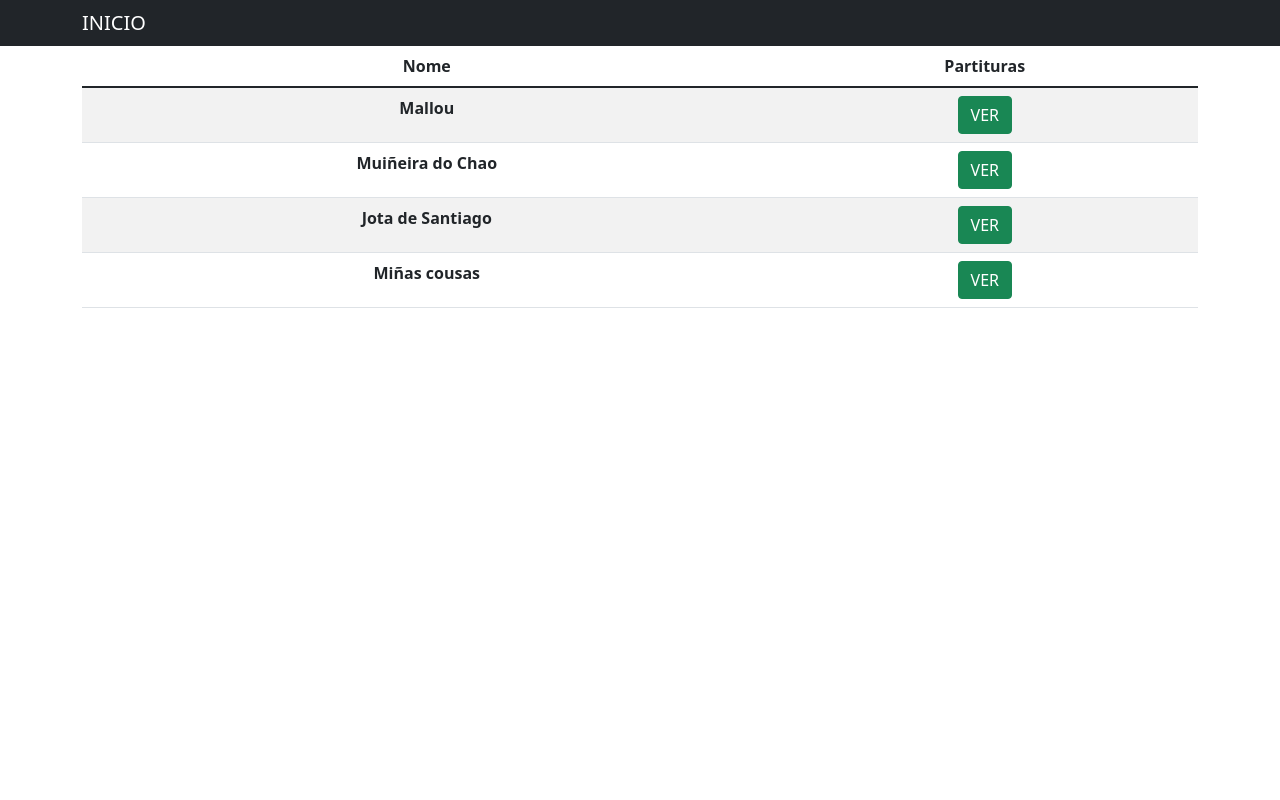
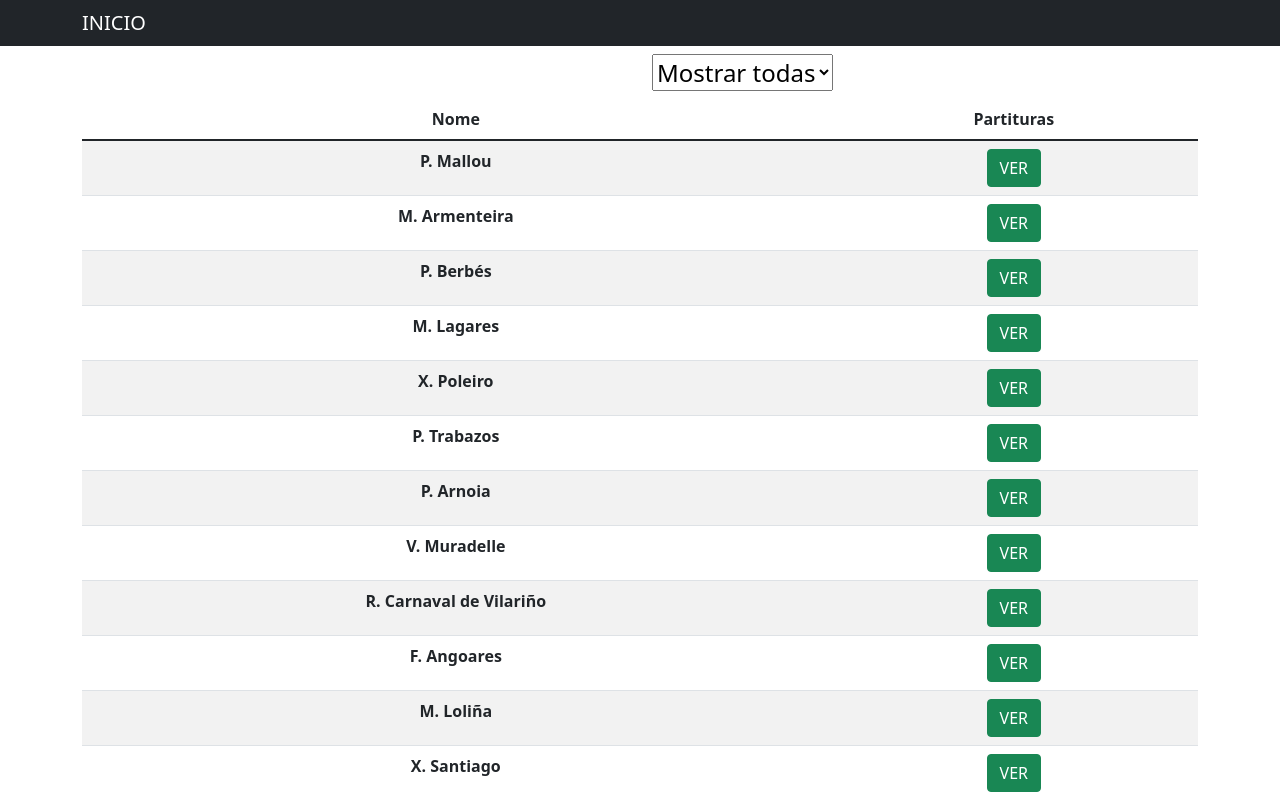
Before and after one commit to PabloNeiro/appRetrouso, a React (Create React App) app: page /retrouso in a window 1280 px wide. Shown: the top 800 px of the page. Built offline with nearby package versions, Linux system fonts and the light colour scheme.

Commit message:
add filter

```diff
--- a/src/components/home/News.js
+++ b/src/components/home/News.js
@@ -1,5 +1,5 @@
 import React from 'react';
-import { Card, CardMedia, CardContent, Typography } from '@material-ui/core';
+import { Card, CardMedia } from '@material-ui/core';
 import { Link } from 'react-router-dom';
 function NewsHome() {
   return (
--- a/src/components/navbar/NavBar.js
+++ b/src/components/navbar/NavBar.js
@@ -1,10 +1,10 @@
-import React, { useState } from 'react';
-import { Collapse, Navbar, NavbarToggler, NavbarBrand, Nav, NavItem, NavLink, Container } from 'reactstrap';
+import React from 'react';
+import { Navbar, NavbarBrand, Container } from 'reactstrap';
 
 function NavBar() {
-  const [isOpen, setIsOpen] = useState(false);
+  // const [isOpen, setIsOpen] = useState(false);
 
-  const toggle = () => setIsOpen(!isOpen);
+  // const toggle = () => setIsOpen(!isOpen);
 
   return (
     <Navbar color='dark' dark expand='md'>
--- a/src/components/retrouso/SheetRetrouso.js
+++ b/src/components/retrouso/SheetRetrouso.js
@@ -1,23 +1,60 @@
-import { Chip } from '@material-ui/core';
-import React from 'react';
+import React, { useEffect, useState } from 'react';
 import { Link } from 'react-router-dom';
-import { Table } from 'reactstrap';
+import { Col, Row, Table } from 'reactstrap';
 import { info } from '../../database/database';
 
 function SheetRetrouso() {
+  const [list, setList] = useState();
+
+  const getList = () => setList(info);
+  useEffect(() => {
+    getList();
+  }, []);
+
+  const filterSong = (event) => {
+    const filterList = info.filter(function (value) {
+      if (event.target.value === 'todas') {
+        return info;
+      }
+      if (event.target.value !== 'todas') {
+        return value.type === event.target.value;
+      }
+    });
+
+    setList(filterList);
+  };
+
   return (
     <>
+      <Row className='mt-2'>
+        <Col xs='6'></Col>
+        <Col xs='6'>
+          <h4>
+            <select name='select' onChange={filterSong}>
+              <option value='todas'>Mostrar todas</option>
+              <option value='pasodoble'>Pasodobles</option>
+              <option value='muiñeira'>Muiñeiras</option>
+              <option value='xota'>Xotas</option>
+              <option value='rumba'>Rumbas</option>
+              <option value='foliada'>Foliadas</option>
+              <option value='vals'>Vals</option>
+            </select>
+          </h4>
+        </Col>
+        <Col xs='2'></Col>
+      </Row>
+
       <Table striped>
         <thead>
           <tr className='text-center'>
             <th>Nome</th>
             <th>Partituras</th>
-            {/* <th>Extra</th> */}
           </tr>
         </thead>
         <tbody>
-          {info.map((value, i) => (
-            <tr className='text-center'>
+          {list &&
+            list.map((value, i) => (
+              <tr key={i} className='text-center'>
                 <td>
                   <b>{value.name}</b>
                 </td>
--- a/src/database/database.js
+++ b/src/database/database.js
@@ -1,26 +1,102 @@
 export const info = [
   {
     id: 1,
-    name: 'Mallou',
-    sheet: './mallou.svg',
-    extra: 'extra1',
+    name: 'P. Mallou',
+    type: 'pasodoble',
   },
   {
     id: 2,
-    name: 'Muiñeira do Chao',
-    sheet: 'eeee2',
-    extra: 'extra1',
+    name: 'M. Armenteira',
+    type: 'muiñeira',
   },
   {
     id: 3,
-    name: 'Jota de Santiago',
-    sheet: 'eeee3',
-    extra: 'extra1',
+    name: 'P. Berbés',
+    type: 'pasodoble',
   },
   {
     id: 4,
-    name: 'Miñas cousas',
-    sheet: 'eeee4',
-    extra: 'extra1',
+    name: 'M. Lagares',
+    type: 'muiñeira',
+  },
+  {
+    id: 5,
+    name: 'X. Poleiro',
+    type: 'xota',
+  },
+  {
+    id: 6,
+    name: 'P. Trabazos',
+    type: 'pasodoble',
+  },
+  {
+    id: 7,
+    name: 'P. Arnoia',
+    type: 'pasodoble',
+  },
+  {
+    id: 8,
+    name: 'V. Muradelle',
+    type: 'vals',
+  },
+  {
+    id: 9,
+    name: 'R. Carnaval de Vilariño',
+    type: 'rumba',
+  },
+  {
+    id: 10,
+    name: 'F. Angoares',
+    type: 'foliada',
+  },
+  {
+    id: 11,
+    name: 'M. Loliña',
+    type: 'muiñeira',
+  },
+  {
+    id: 12,
+    name: 'X. Santiago',
+    type: 'xota',
+  },
+  {
+    id: 13,
+    name: 'X. de Lugo',
+    type: 'xota',
+  },
+  {
+    id: 14,
+    name: 'P. Sobrado dos Monxes',
+    type: 'pasodoble',
+  },
+  {
+    id: 15,
+    name: 'M. A grelada',
+    type: 'muiñeira',
+  },
+  {
+    id: 16,
+    name: 'M. Areal',
+    type: 'muiñeira',
+  },
+  {
+    id: 17,
+    name: 'P. San Roque',
+    type: 'pasodoble',
+  },
+  {
+    id: 18,
+    name: 'M. Camposa',
+    type: 'muiñeira',
+  },
+  {
+    id: 19,
+    name: 'F. dos Morenos',
+    type: 'foliada',
+  },
+  {
+    id: 20,
+    name: 'P. do Condado',
+    type: 'pasodoble',
   },
 ];
--- a/src/router/router.js
+++ b/src/router/router.js
@@ -2,7 +2,6 @@ import React from 'react';
 import { Route, Switch } from 'react-router-dom';
 import { Container } from 'reactstrap';
 import Home from '../components/home/Home';
-import OneInfo from '../components/retrouso/OneSheetRetrouso';
 import OneSheetRetrouso from '../components/retrouso/OneSheetRetrouso';
 import Retrouso from '../components/retrouso/Retrouso';
 import './router.css';
```
Lines whose indentation alone changed are shown as unchanged.
